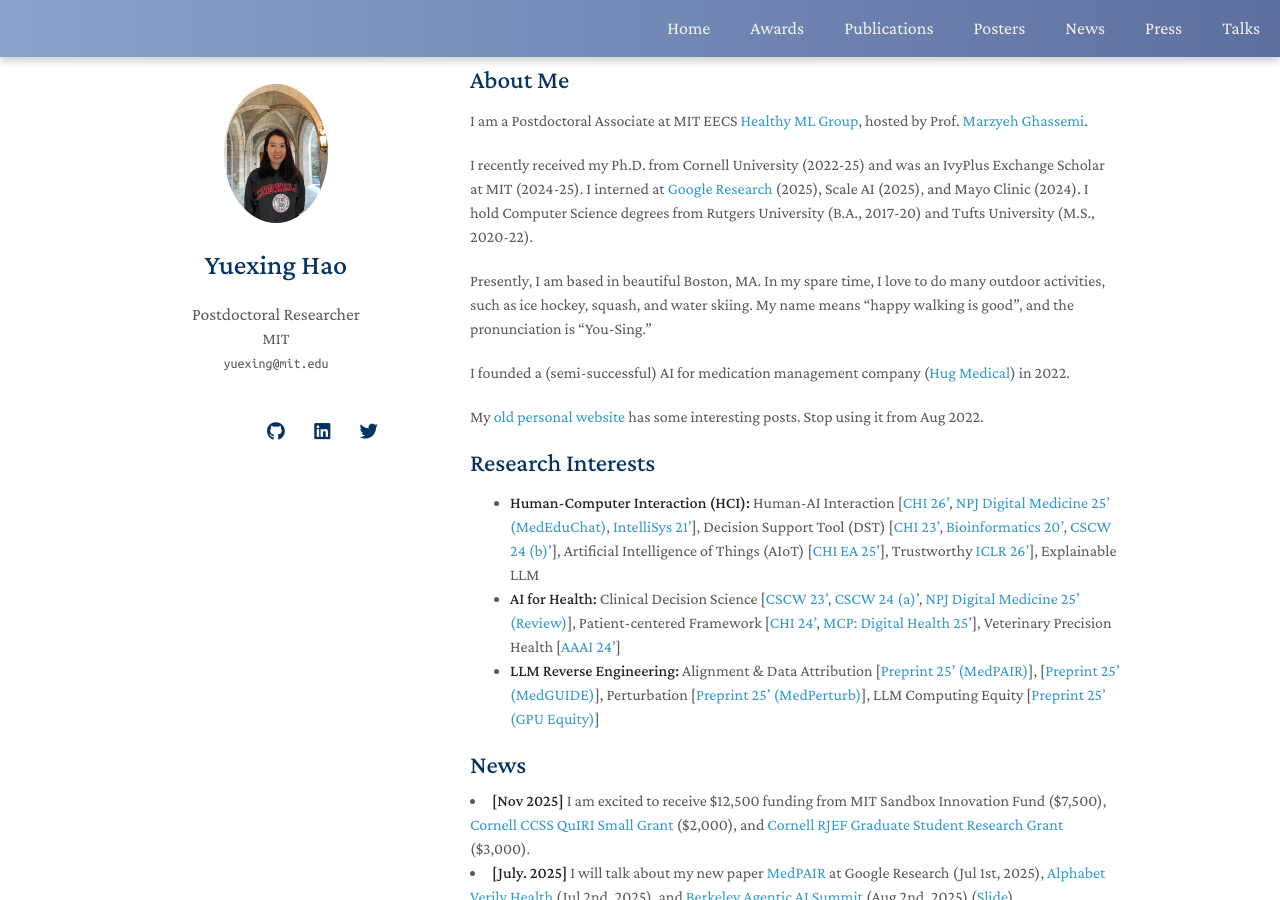
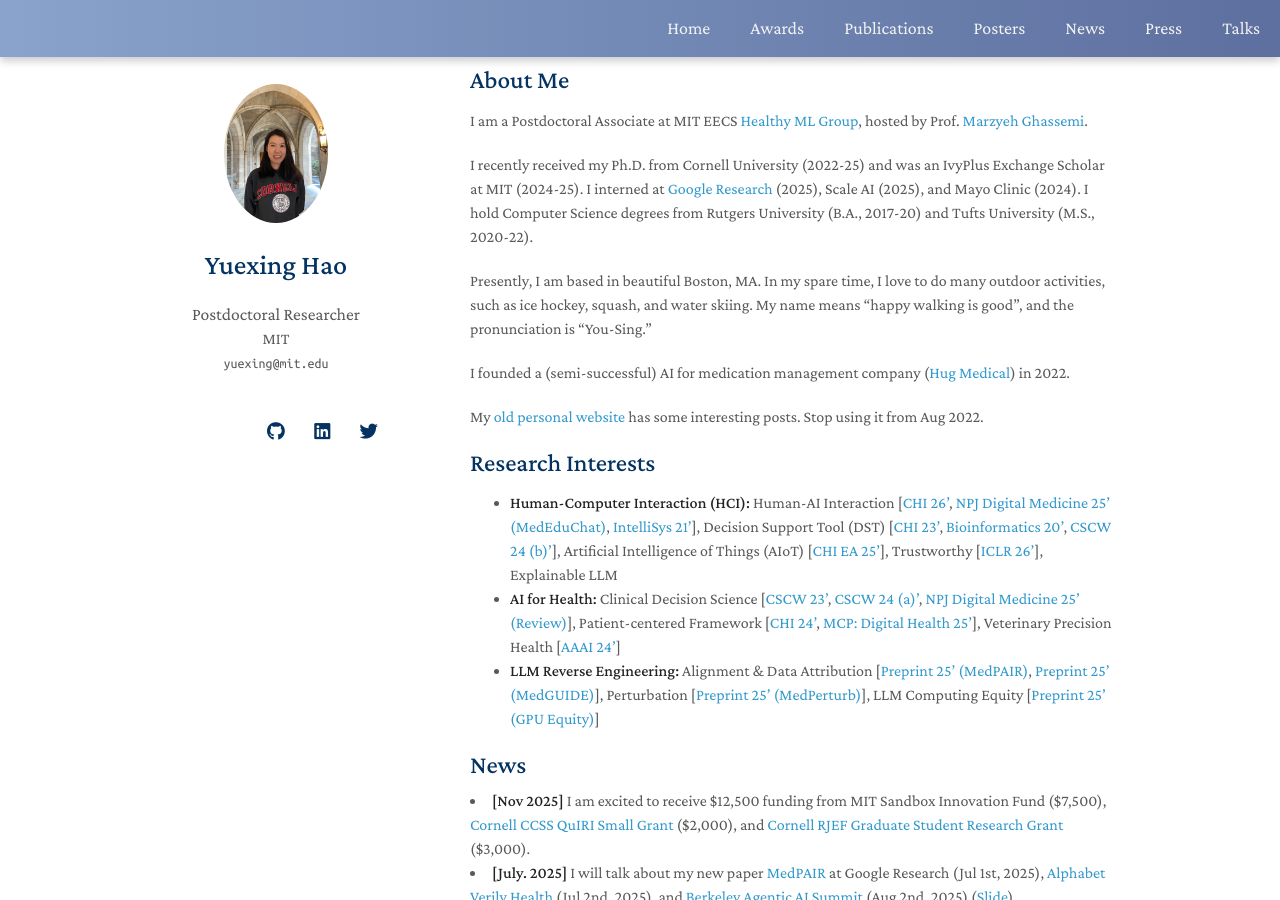
Before and after one commit to YuexingHao/Yuexing-Hao, a Jekyll site: the page built from index.md, in a window 1280 px wide and 900 px high. Built offline with Jekyll 4.4.1, drawn with Linux system fonts in a browser that asks for light colours; nearby versions of some CDN libraries; a style sheet for code colours, icons or effects is not loaded; our own code applies the rules of GitHub Pages for plain Markdown files.

Commit message:
Update index.md

```diff
--- a/index.md
+++ b/index.md
@@ -18,9 +18,9 @@ My [old personal website](https://1135100136.wixsite.com/yuexinghao/blog) has so
 
 ## Research Interests
 
-- **Human-Computer Interaction (HCI):** Human-AI Interaction [[CHI 26'](https://arxiv.org/abs/2510.18880), [NPJ Digital Medicine 25' (MedEduChat)](https://www.nature.com/articles/s41746-025-02166-0), [IntelliSys 21'](https://link.springer.com/chapter/10.1007/978-3-030-82193-7_36)], Decision Support Tool (DST) [[CHI 23'](https://dl.acm.org/doi/abs/10.1145/3544548.3581393), [Bioinformatics 20'](https://academic.oup.com/bioinformatics/article/36/16/4458/5813330), [CSCW 24 (b)'](https://dl.acm.org/doi/10.1145/3678884.3681859)], Artificial Intelligence of Things (AIoT) [[CHI EA 25'](https://dl.acm.org/doi/abs/10.1145/3706599.3719286)], Trustworthy [ICLR 26'](https://arxiv.org/abs/2502.14296)], Explainable LLM
+- **Human-Computer Interaction (HCI):** Human-AI Interaction [[CHI 26'](https://arxiv.org/abs/2510.18880), [NPJ Digital Medicine 25' (MedEduChat)](https://www.nature.com/articles/s41746-025-02166-0), [IntelliSys 21'](https://link.springer.com/chapter/10.1007/978-3-030-82193-7_36)], Decision Support Tool (DST) [[CHI 23'](https://dl.acm.org/doi/abs/10.1145/3544548.3581393), [Bioinformatics 20'](https://academic.oup.com/bioinformatics/article/36/16/4458/5813330), [CSCW 24 (b)'](https://dl.acm.org/doi/10.1145/3678884.3681859)], Artificial Intelligence of Things (AIoT) [[CHI EA 25'](https://dl.acm.org/doi/abs/10.1145/3706599.3719286)], Trustworthy [[ICLR 26'](https://arxiv.org/abs/2502.14296)], Explainable LLM
 - **AI for Health:** Clinical Decision Science [[CSCW 23'](https://dl.acm.org/doi/abs/10.1145/3584931.3607023), [CSCW 24 (a)'](https://dl.acm.org/doi/abs/10.1145/3678884.3681841), [NPJ Digital Medicine 25' (Review)](https://www.nature.com/articles/s41746-025-01824-7)], Patient-centered Framework [[CHI 24'](https://dl.acm.org/doi/abs/10.1145/3613904.3642353), [MCP: Digital Health 25'](https://www.sciencedirect.com/science/article/pii/S2949761225000057)], Veterinary Precision Health [[AAAI 24'](https://ojs.aaai.org/index.php/AAAI/article/view/30450)]
-- **LLM Reverse Engineering:** Alignment & Data Attribution [[Preprint 25' (MedPAIR)](https://arxiv.org/abs/2505.24040)], [[Preprint 25' (MedGUIDE)](https://arxiv.org/abs/2505.11613)], Perturbation [[Preprint 25' (MedPerturb)](https://arxiv.org/abs/2506.17163)], LLM Computing Equity [[Preprint 25' (GPU Equity)](https://arxiv.org/abs/2510.13621)]
+- **LLM Reverse Engineering:** Alignment & Data Attribution [[Preprint 25' (MedPAIR)](https://arxiv.org/abs/2505.24040), [Preprint 25' (MedGUIDE)](https://arxiv.org/abs/2505.11613)], Perturbation [[Preprint 25' (MedPerturb)](https://arxiv.org/abs/2506.17163)], LLM Computing Equity [[Preprint 25' (GPU Equity)](https://arxiv.org/abs/2510.13621)]
 
 {% include_relative _includes/news.md %}
 
```
